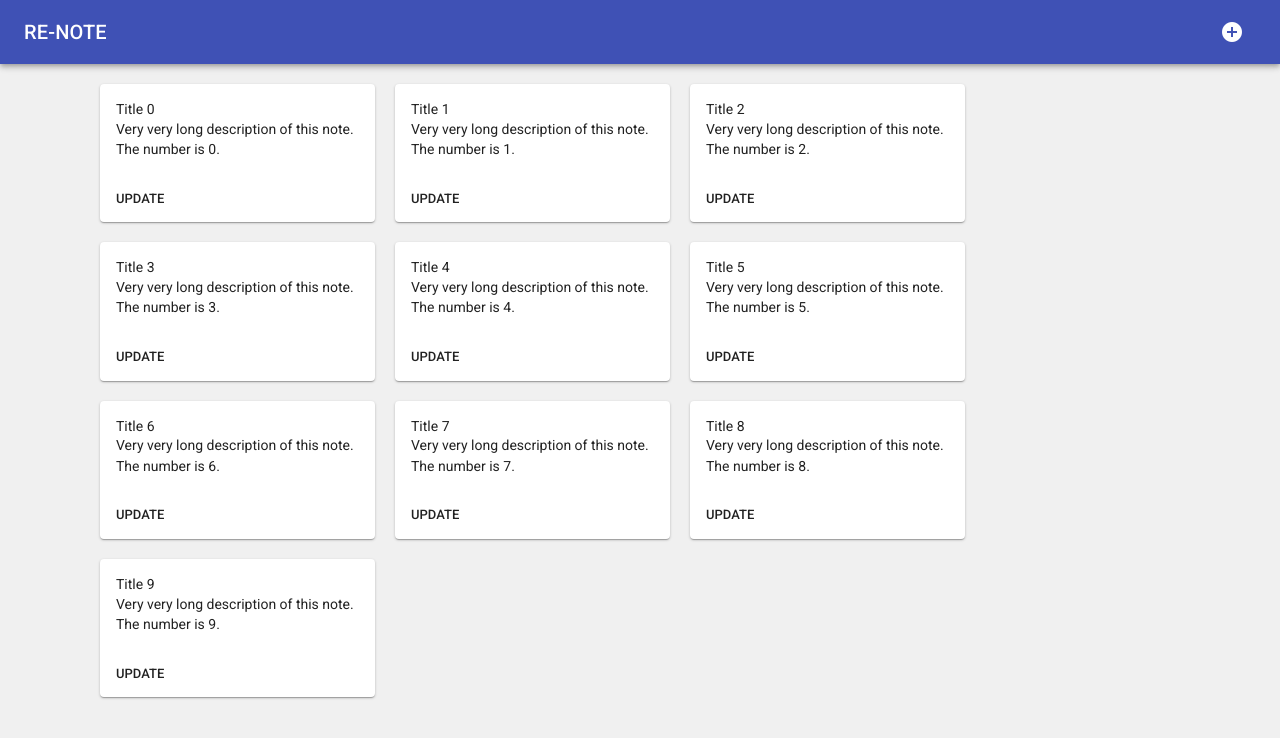
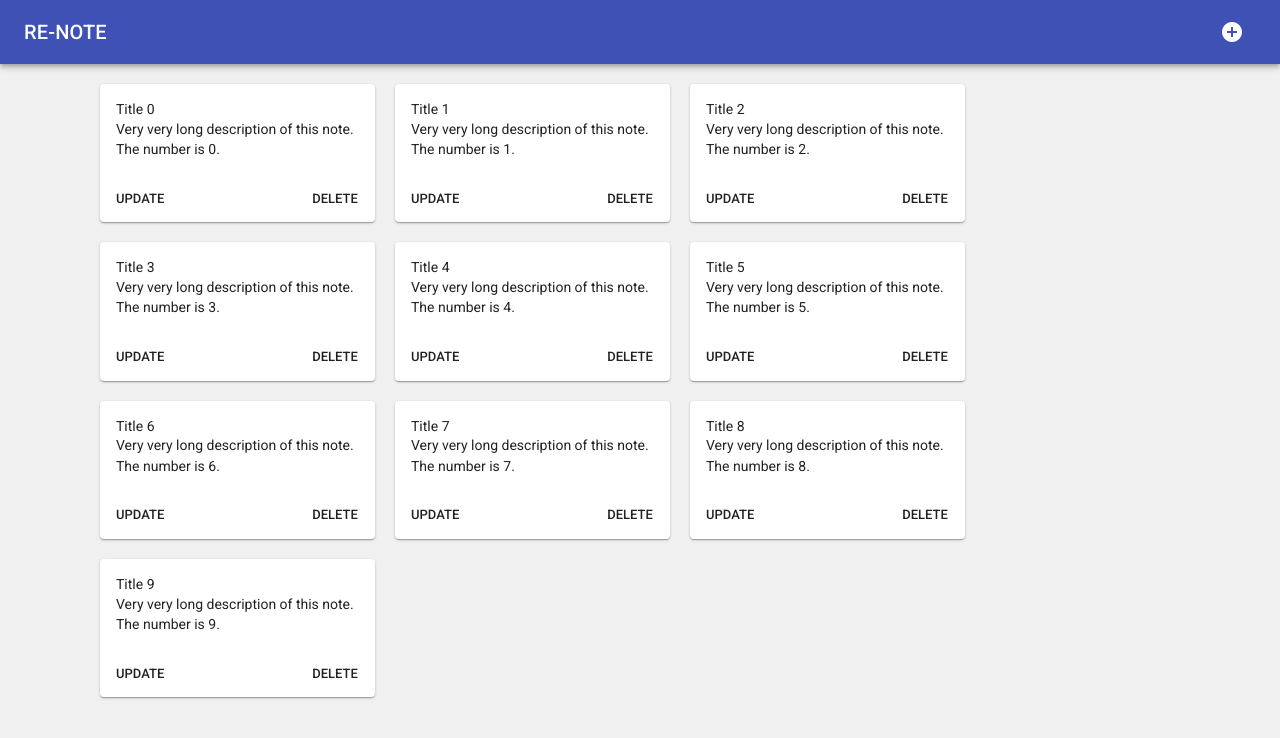
Before and after one commit to ivivanov18/RE-NOTE, a React (Create React App) app: page / in a window 1280 px wide. Shown: the top 738 px of the page. Built offline with nearby package versions, Linux system fonts and the light colour scheme.

Commit message:
css: add flexbox to card actions

```diff
--- a/src/components/Note.js
+++ b/src/components/Note.js
@@ -18,6 +18,10 @@ const styles = {
   },
   pos: {
     marginBottom: 12
+  },
+  cardActions: {
+    display: "flex",
+    justifyContent: "space-between"
   }
 };
 
@@ -32,8 +36,9 @@ const Note = ({ title, description, classes }) => {
           {description}
         </Typography>
       </CardContent>
-      <CardActions>
+      <CardActions className={classes.cardActions}>
         <Button size="small">Update</Button>
+        <Button size="small">Delete</Button>
       </CardActions>
     </Card>
   );
```
